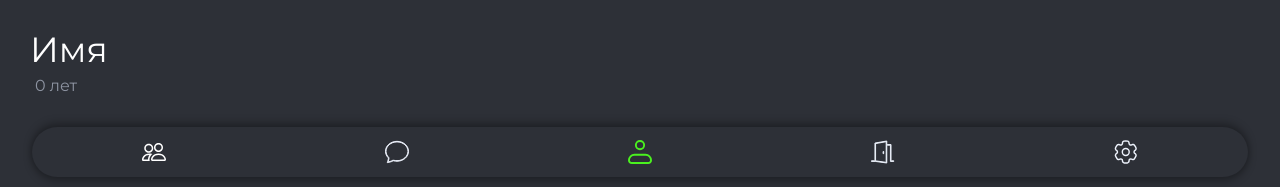
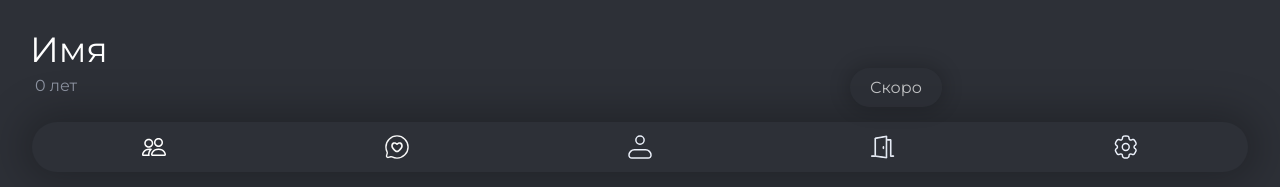
Before and after one commit to IU-Capstone-Project-2024/LAN-frontend, a Next.js app: page / in a window 1280 px wide. Both pictures are taken after a click on the item 883 px from the left and 765 px from the top of the page. Shown: the part 613-800 px from the top of the page. Built offline with nearby package versions, Linux system fonts and the light colour scheme.

Commit message:
Resolve conflicts

```diff
--- a/src/Styles/Layout.module.scss
+++ /dev/null
@@ -1,105 +0,0 @@
-.container {
-    display: flex;
-    flex-direction: column;
-    height: 100vh;
-    margin: 0;
-    padding: 0;
-    box-shadow: 0 4px 8px rgba(0, 0, 0, 0.3);
-  }
-
-  .sidebar {
-    width: 60px;
-    background-color: #2c2c2e;
-    display: flex;
-    flex-direction: column;
-    align-items: center;
-    padding: 10px;
-  }
-
-  .iconList {
-    list-style: none;
-    padding: 0;
-    margin: 0;
-    display: flex;
-    flex-direction: column;
-    gap: 20px;
-  }
-
-  .iconItem {
-    display: flex;
-    flex-direction: column;
-    align-items: center;
-    cursor: pointer;
-    color: white;
-
-    img {
-      width: 24px;
-      height: 24px;
-    }
-
-    span {
-      margin-top: 5px;
-      font-size: 12px;
-      color: #ccc;
-    }
-  }
-
-  .iconItem:hover {
-    color: #00ff00;
-  }
-
-  .content {
-    flex: 1;
-    margin: 0;
-    overflow-y: auto;
-
-  }
-
-  .footer {
-    box-sizing: border-box;
-    width: 95%;
-    height: 50px;
-    margin: 0 auto;
-    background: #2d3037;
-    border-radius: 25px;
-    display: flex;
-    justify-content: center;
-    align-items: center;
-    padding: 10px 0;
-    box-shadow: 0 4px 8px rgba(0, 0, 0, 0.3),
-                0 -4px 8px rgba(0, 0, 0, 0.3);
-    position: fixed;
-    bottom: 0;
-    left: 50%;
-    transform: translateX(-50%);
-    margin-bottom: 10px;
-  }
-
-
-
-
-  .footerIconList {
-    list-style: none;
-    padding: 0;
-    margin: 0;
-    display: flex;
-    justify-content: space-around;
-    width: 100%;
-  }
-
-  .footerIconItem {
-    display: flex;
-    justify-content: center;
-    align-items: center;
-    cursor: pointer;
-    color: white;
-
-    img {
-      width: 24px;
-      height: 24px;
-    }
-  }
-
-  .footerIconItem:hover {
-    color: #00ff00;
-  }
--- /dev/null
+++ b/src/Styles/Layout/Layout.module.scss
@@ -0,0 +1,62 @@
+.container {
+  display: flex;
+  flex-direction: column;
+  height: 12vh;
+}
+
+.footer {
+  box-sizing: border-box;
+  width: 95%;
+  height: 50px;
+  background: #2d3037;
+  border-radius: 25px;
+  display: flex;
+  justify-content: center;
+  align-items: center;
+  padding: 10px 0;
+  box-shadow: 0 0 40px 10px rgba(0, 0, 0, 0.25);
+  position: fixed;
+  bottom: 5px;
+  left: 50%;
+  transform: translateX(-50%);
+  margin-bottom: 10px;
+
+  .footerIconList {
+    display: flex;
+    flex-direction: row;
+    list-style: none;
+    padding: 0;
+    margin: 0;
+    justify-content: space-around;
+    width: 100%;
+  }
+
+  .footerIconItem {
+    display: flex;
+    justify-content: center;
+    align-items: center;
+    cursor: pointer;
+    color: white;
+
+    img {
+      width: 24px;
+      height: 24px;
+    }
+  }
+}
+
+.notification {
+  opacity: 0.7;
+  position: fixed;
+  bottom: 80px;
+  left: 70%;
+  transform: translateX(-50%);
+  background: #2d3037;
+  color: white;
+  padding: 10px 20px;
+  border-radius: 25px;
+  box-shadow: 0 0 20px 3px rgba(0, 0, 0, 0.3);
+  display: flex;
+  justify-content: center;
+  align-items: center;
+}
--- a/src/app/layout.tsx
+++ b/src/app/layout.tsx
@@ -3,22 +3,25 @@ import { Montserrat } from "next/font/google";
 import "@/app/globals.css";
 import { Provider } from "react-redux";
 import { store } from "@/Store/store";
-import Layout from "@/components/Layout/Layout"; // Ensure correct import path
+import Layout from "@/components/Layout/Layout";
+
 
 const montserrat = Montserrat({ subsets: ["latin"] });
-
 export default function RootLayout({
-  children,
-}: Readonly<{
+                                     children,
+                                   }: Readonly<{
   children: React.ReactNode;
 }>) {
   return (
-    <html lang="en">
+      <html lang="en">
       <Provider store={store}>
         <body className={montserrat.className}>
-          <Layout>{children}</Layout>
+        <div>
+          {children}
+        </div>
+        <Layout/>
         </body>
       </Provider>
-    </html>
+      </html>
   );
 }
--- a/src/components/Layout/Layout.tsx
+++ b/src/components/Layout/Layout.tsx
@@ -1,28 +1,55 @@
 "use client";
-import React from "react";
-import styles from "@/Styles/Layout.module.scss";
+
+import React, {useState} from "react";
+import {usePathname, useRouter} from "next/navigation";
+import styles from "@/Styles/Layout/Layout.module.scss";
 
 const icons = [
-  { name: "поиск", icon: "/layout_first/поиск.svg" },
-  { name: "чат", icon: "/layout_first/чат.svg" },
-  { name: "профиль", icon: "/layout_first/профиль.svg" },
-  { name: "комната", icon: "/layout_first/комната.svg" },
-  { name: "настройки", icon: "/layout_first/настройки.svg" }
+  { name: "поиск", icon: "/layout/PassiveIcons/dating.svg", activeIcon: "/layout/ActiveIcons/dating.svg", route: "/dating" },
+  { name: "чат", icon: "/layout/PassiveIcons/favorites.svg", activeIcon: "/layout/ActiveIcons/favorites.svg", route: "/favorite" },
+  { name: "профиль", icon: "/layout/PassiveIcons/profile.svg", activeIcon: "/layout/ActiveIcons/profile.svg", route: "/profile" },
+  { name: "комната", icon: "/layout/PassiveIcons/room.svg", activeIcon: "/layout/ActiveIcons/room.svg", route: "#" },
+  { name: "настройки", icon: "/layout/PassiveIcons/settings.svg", activeIcon: "/layout/ActiveIcons/settings.svg", route: "/settings" }
 ];
 
-const Layout = ({ children }: { children: React.ReactNode }) => {
+const Layout = () => {
+  const router = useRouter();
+  const pathname = usePathname();
+  const [showNotification, setShowNotification] = useState(false);
+
+  const handleNavigation = (route: string) => {
+    if (route === "#") {
+      setShowNotification(true);
+      setTimeout(() => setShowNotification(false), 3000);
+    } else {
+      router.push(route);
+    }
+  };
+
   return (
       <div className={styles.container}>
-      <main className={styles.content}>{children}</main>
+        <main className={styles.content}></main>
         <footer className={styles.footer}>
           <ul className={styles.footerIconList}>
             {icons.map((item, index) => (
-            <li key={index} className={styles.footerIconItem}>
-              <img src={item.icon} alt={item.name} />
+                <li
+                    key={index}
+                    className={styles.footerIconItem}
+                    onClick={() => handleNavigation(item.route)}
+                >
+                  <img
+                      src={pathname === item.route ? item.activeIcon : item.icon}
+                      alt={item.name}
+                  />
                 </li>
             ))}
           </ul>
         </footer>
+        {showNotification && (
+            <div className={styles.notification}>
+              <p>Скоро</p>
+            </div>
+        )}
       </div>
   );
 };
```
Lines whose indentation alone changed are shown as unchanged.
